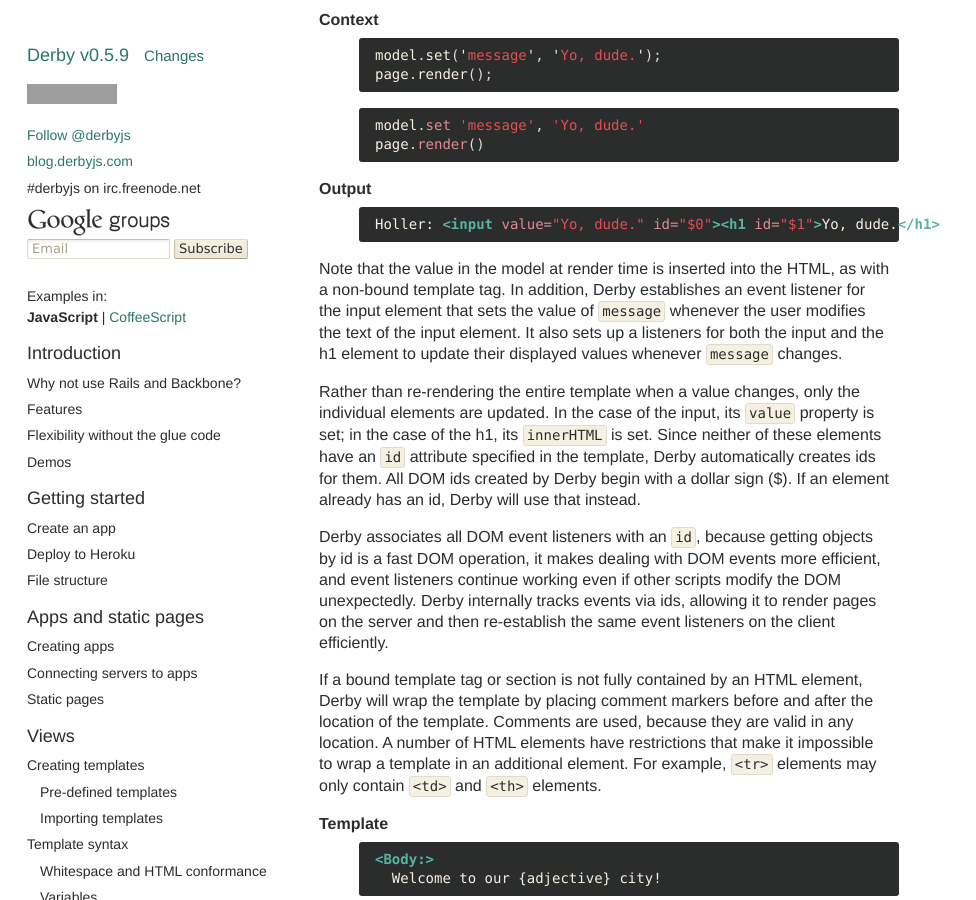
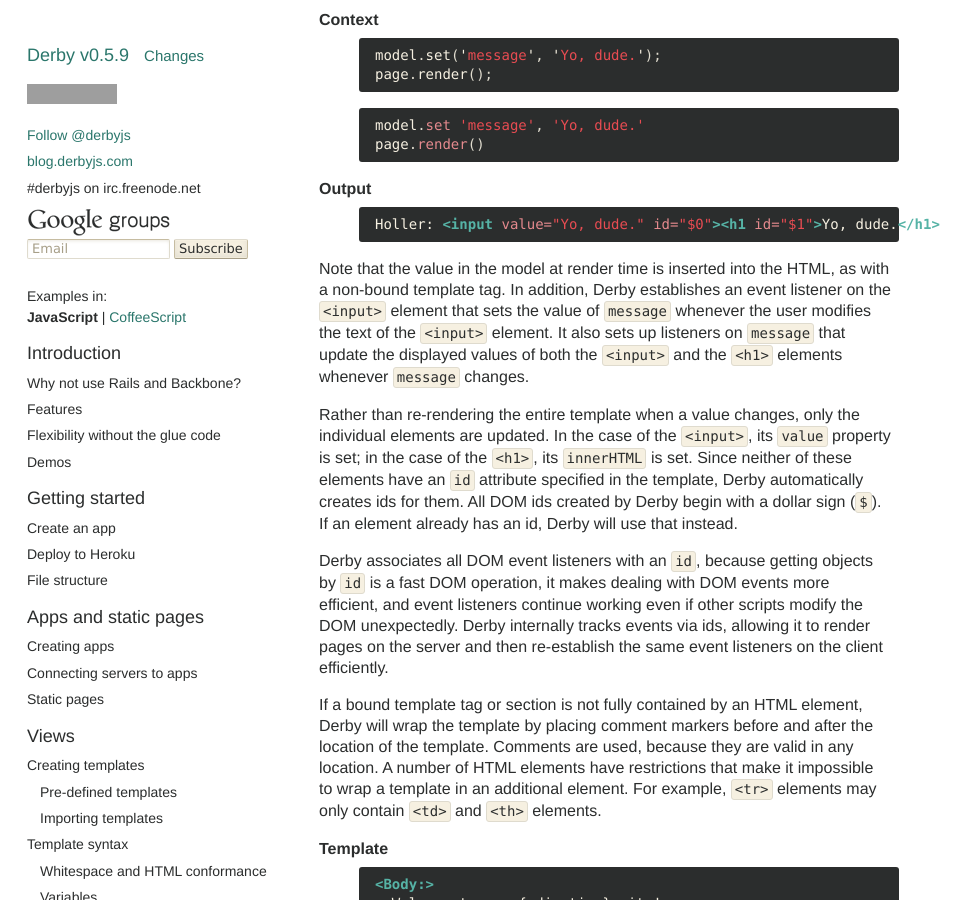
Before and after one commit to derbyjs/derby, a Jekyll site: the page built from index.md, in a window 1280 px wide and 900 px high, scrolled down 18546 px. Shown: the whole window, without its empty margins (0-976 px from the left). Built offline with Jekyll 4.4.1, drawn with Linux system fonts in a browser that asks for light colours; comment, search, counter and statistics services are not loaded; some of the changed text lies outside the part shown; grey boxes are pictures that could not be loaded.

Commit message:
Typo, grammar fixes, clarifications
Fixes #306 and more

```diff
--- a/index.md
+++ b/index.md
@@ -900,7 +900,7 @@ needed.
 ### Variables
 
 Variables insert a value from the context or model with a given name. If the
-name isn't found, nothing will be inserted. Values are HTML escaped by default.
+name isn't found, nothing will be inserted. Values are HTML-escaped by default.
 The `unescaped` keyword may be used to insert a value without escaping.
 
 #### Template
@@ -1093,11 +1093,11 @@ page.render()
 Holler: <input value="Yo, dude." id="$0"><h1 id="$1">Yo, dude.</h1>
 {% endraw %}{% endhighlight %}
 
-Note that the value in the model at render time is inserted into the HTML, as with a non-bound template tag. In addition, Derby establishes an event listener for the input element that sets the value of `message` whenever the user modifies the text of the input element. It also sets up a listeners for both the input and the h1 element to update their displayed values whenever `message` changes.
-
-Rather than re-rendering the entire template when a value changes, only the individual elements are updated. In the case of the input, its `value` property is set; in the case of the h1, its `innerHTML` is set. Since neither of these elements have an `id` attribute specified in the template, Derby automatically creates ids for them. All DOM ids created by Derby begin with a dollar sign ($). If an element already has an id, Derby will use that instead.
-
-Derby associates all DOM event listeners with an `id`, because getting objects by id is a fast DOM operation, it makes dealing with DOM events more efficient, and event listeners continue working even if other scripts modify the DOM unexpectedly. Derby internally tracks events via ids, allowing it to render pages on the server and then re-establish the same event listeners on the client efficiently.
+Note that the value in the model at render time is inserted into the HTML, as with a non-bound template tag. In addition, Derby establishes an event listener on the `<input>` element that sets the value of `message` whenever the user modifies the text of the `<input>` element. It also sets up listeners on `message` that update the displayed values of both the `<input>` and the `<h1>` elements whenever `message` changes.
+
+Rather than re-rendering the entire template when a value changes, only the individual elements are updated. In the case of the `<input>`, its `value` property is set; in the case of the `<h1>`, its `innerHTML` is set. Since neither of these elements have an `id` attribute specified in the template, Derby automatically creates ids for them. All DOM ids created by Derby begin with a dollar sign (`$`). If an element already has an id, Derby will use that instead.
+
+Derby associates all DOM event listeners with an `id`, because getting objects by `id` is a fast DOM operation, it makes dealing with DOM events more efficient, and event listeners continue working even if other scripts modify the DOM unexpectedly. Derby internally tracks events via ids, allowing it to render pages on the server and then re-establish the same event listeners on the client efficiently.
 
 If a bound template tag or section is not fully contained by an HTML element, Derby will wrap the template by placing comment markers before and after the location of the template. Comments are used, because they are valid in any location. A number of HTML elements have restrictions that make it impossible to wrap a template in an additional element. For example, `<tr>` elements may only contain `<td>` and `<th>` elements.
 
@@ -1171,7 +1171,7 @@ page.render()
 </ul>
 {% endraw %}{% endhighlight %}
 
-In the above example, note that the `url` is not bound, and it does not start with a dot. Since the context will be set to the array item at render time, this will render the value correctly, but it will not update if the value changes. `.name` and `.price` start with a dot, because they are bound to paths in the model relative to the item being rendered. Whenever the name or the price of an item changes, the appropriate fields will be updated in realtime. In addition, the entire list is bound. If a new item is added, an item is removed, or the items are reordered, the list will be updated in realtime.
+In the above example, note that the `url` is not bound, and it does not start with a dot. Since the context will be set to the array item at render time, this will render the value of `url` correctly, but it will not update if the value changes. `.name` and `.price` start with a dot, because they are bound to paths in the model relative to the item being rendered. Whenever the name or the price of an item changes, the appropriate fields will be updated in realtime. In addition, the entire list is bound. If a new item is added, an item is removed, or the items are reordered, the list will be updated in realtime.
 
 Aliases to a specific scope may be defined, enabling relative model path references within nested sections. Aliases begin with a colon (`:`), and can be defined at the end of a section tag with the `as` keyword.
 
@@ -1267,9 +1267,9 @@ view.fn 'unspace', (value) ->
 </select>
 {% endraw %}{% endhighlight %}
 
-There are a handful of default view helper functions listed below. It is also possible to define custom view helper functions, such as `unspace` in the example above. The `equal` and `not` functions can act as both getters and setters. In this example, when the page renders, the option with a name equal to the value of `home.title.color` will have a `selected` attribute and the others will not. When the user selects a different option from the drop down, `home.title.color` will be set to the value of the option that is now selected.
-
-#### Defaul view helper functions
+There are a handful of default view helper functions listed below. It is also possible to define custom view helper functions, such as `unspace` in the example above. The `equal` and `not` functions can act as both getters and setters. In this example, when the page renders, `equal` will act as a getter, and the option with a name equal to the value of `home.title.color` will have a `selected` attribute and the others will not. When the user selects a different option from the drop down, `equal` will act as a setter, and `home.title.color` will be set to the name of the option that is now selected.
+
+#### Default view helper functions
 
 The default view helpers are:
 
@@ -1355,18 +1355,18 @@ Any Derby template can be used as a component. They are included like custom HTM
 {% highlight javascript %}{% raw %}
 page.render({
   navItems: [
-    { title: 'Home', link '/' }
-  , { title: 'About', link '/about' }
-  , { title: 'Contact us', link '/contact' }
+    { title: 'Home', link: '/' }
+  , { title: 'About', link: '/about' }
+  , { title: 'Contact us', link: '/contact' }
   ]
 });
 {% endraw %}{% endhighlight %}
 {% highlight coffeescript %}{% raw %}
 page.render
   navItems: [
-    { title: 'Home', link '/' }
-    { title: 'About', link '/about' }
-    { title: 'Contact us', link '/contact' }
+    { title: 'Home', link: '/' }
+    { title: 'About', link: '/about' }
+    { title: 'Contact us', link: '/contact' }
   ]
 {% endraw %}{% endhighlight %}
 
@@ -1620,7 +1620,7 @@ Note that calling `view.make()` only renders the template; it does not include t
 
 This method is intended solely for server use and has no effect when called in the browser.
 
-Scripts should be included inline in the page if needed to properly render the page. For example, a script might adjust the layout based on the window size, or it might autofocus a sign in box in browsers that don't support the HTML5 autofocus attribute.
+Scripts should be included inline in the page if needed to properly render the page. For example, a script might adjust the layout based on the window size, or it might autofocus a sign-in box in browsers that don't support the HTML5 autofocus attribute.
 
 Usually, it is preferable to place such scripts in a separate file called `inline.js` in the same directory as the app. This file will be automatically inlined when the app is created. Calling `view.inline()` directly does the same thing, but it is redundant to send the script inline and also include it in the app's external script file.
 
@@ -1787,7 +1787,7 @@ For convenience, the navigational methods of [`window.history`](https://develope
 
 ## User events
 
-Derby automates a great deal of user event handling via [model-view binding](#bindings). This should be used for any data that is tied directly to an element's attribute or HTML content. For example, as users interact with an `<input>`, value and checked properties will be updated. In addition, the `selected` attribute of `<option>` elements and edits to the innerHTML of `contenteditable` elements will update bound model objects.
+Derby automates a great deal of user event handling via [model-view binding](#bindings). This should be used for any data that is tied directly to an element's attribute or HTML content. For example, as users interact with an `<input>`, value and checked properties will be updated. In addition, the `selected` attribute of `<option>` elements and edits to the `innerHTML` of `contenteditable` elements will update bound model objects.
 
 For other types of user events, such as `click` or `dragover`, Derby's [`x-bind`](#dom_event_binding) attribute can be used to tie DOM events on a specific element to a callback function in the controller. Such functions must be exported on the app module.
 
```
Also changed, not shown: other parts of index.md (+11 -11 lines).
